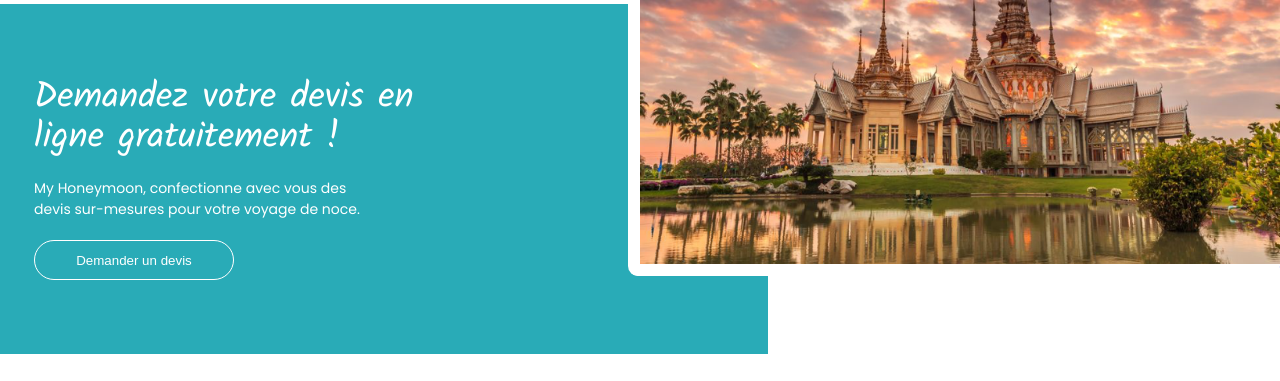
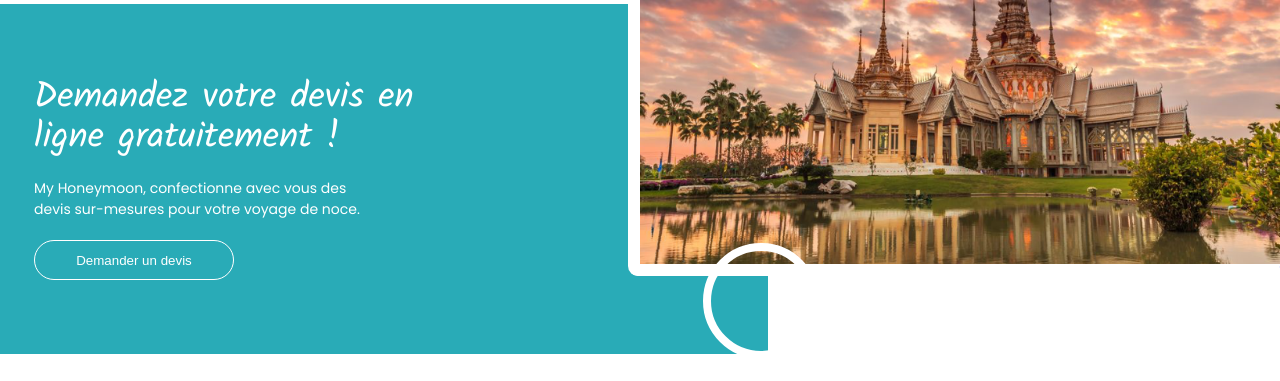
Before and after one commit to nothxmza/test-alt, a plain HTML site: page index.html in a window 1280 px wide. Shown: the part 1344-1725 px from the top of the page. Drawn offline with Linux system fonts and the light colour scheme.

Commit message:
ajout dun cercle

```diff
--- a/css/style.css
+++ b/css/style.css
@@ -262,6 +262,22 @@ h1 {
 	gap: 20px;
 }
 
+.circle{
+	z-index: 3;
+	width: 100px;
+	height: 100px;
+	border-radius: 50%;
+	background-color: transparent;
+	display: flex;
+	justify-content: center;
+	align-items: center;
+	position: absolute;
+	right: 36%;
+	bottom: -95px;
+	border: 8px solid #ffffff;
+}
+
+
 .div-left-content button{
 	width: 200px;
 	height: 40px;
--- a/index.html
+++ b/index.html
@@ -152,6 +152,7 @@
 					<button>Demander un devis</button>
 					</div>
 				</div>
+					<div class="circle"></div>
 				<div class="div-right">
 				</div>
 			</div>
```
